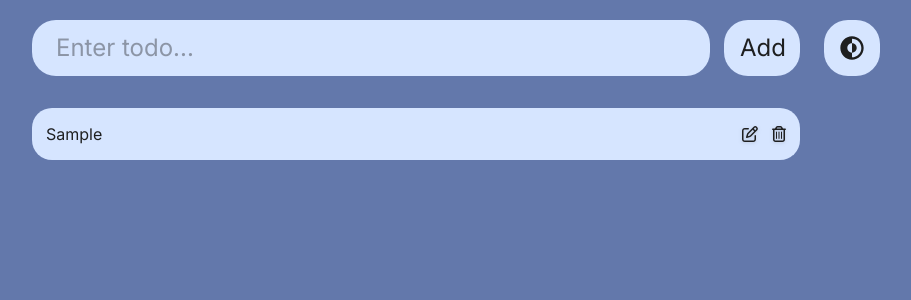
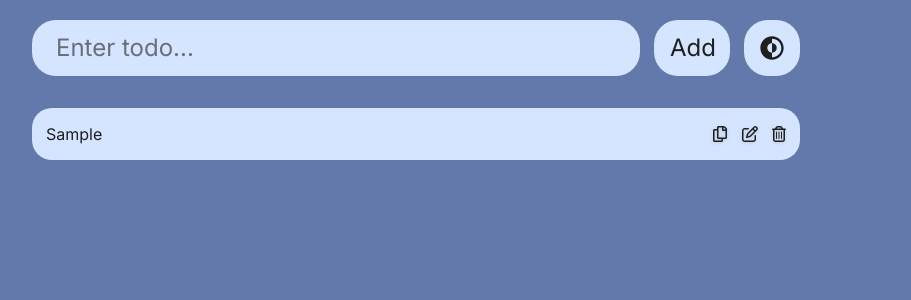
Before and after one commit to rdrxn1/react-todo-list, a Next.js app: page / in a window 1280 px wide. Both pictures are taken after typing "Sample" into the empty fields and a click on the button "Add". Shown: the top 300 px of the page, without its empty margins (224-1135 px from the left). Built offline with nearby package versions, Linux system fonts and the light colour scheme.

Commit message:
Revised the dark mode implementation to use 'next-themes' and added a copy button

```diff
--- a/app/components/DarkMode.jsx
+++ b/app/components/DarkMode.jsx
@@ -1,10 +1,12 @@
 import { CgDarkMode } from "react-icons/cg";
-import { useState } from 'react';
+import { useTheme } from 'next-themes'
 
-export default function SVGButton({ toggleTheme }) {
+export default function DarkModeToggle() {
+    const { theme, setTheme } = useTheme()
     return (
-        <div className="absolute top-0 right-44">
-            <button onClick={toggleTheme} className='gap-3.5 bg-bkgcolor text-txtcolor px-3 py-3 mt-5 rounded-3xl transition-opacity duration-200 w-14 h-14 hover:opacity-70'>
+        <div className="relative">
+            <button onClick={() => { setTheme(theme === 'light' ? 'dark' : 'light')}}
+            className='gap-3.5 bg-bkgcolorlight dark:bg-bkgcolor text-txtcolorlight dark:text-txtcolor px-3 py-3 mt-5 rounded-3xl transition-opacity duration-200 w-14 h-14 hover:opacity-70'>
                 <CgDarkMode className='w-7 h-7 mx-auto'/>
             </button>
         </div>
--- a/app/components/TodoCard.jsx
+++ b/app/components/TodoCard.jsx
@@ -1,14 +1,21 @@
 import { useRef } from 'react';
 import { FontAwesomeIcon } from '@fortawesome/react-fontawesome'
 import { faPenToSquare, faTrashCan } from '@fortawesome/free-regular-svg-icons'
+import { FaRegCopy } from "react-icons/fa";
 
 export default function TodoCard(props) {
-  const {children, handleDeleteTodos, index, handleEditTodos} = props
+  const {children, handleDeleteTodos, index, handleEditTodos, handleCopyTodos} = props
   return (
-    <li className='todoItem bg-bkgcolor text-txtcolor'>
+    <li className='todoItem bg-bkgcolorlight dark:bg-bkgcolor text-txtcolorlight dark:text-txtcolor'>
         {children}
         <div
-        className = 'actionsContainer bg-bkgcolor'>
+        className = 'actionsContainer bg-bkgcolorlight dark:bg-bkgcolor'>
+          <button
+            onClick={() => {
+              handleCopyTodos(index)
+            }}>
+            <FaRegCopy className='bg-transparent drop-shadow'/>
+          </button>
         <button
         onClick={() => {
           handleEditTodos(index)
--- a/app/components/TodoInput.jsx
+++ b/app/components/TodoInput.jsx
@@ -1,11 +1,12 @@
 import { useState } from 'react';
 import { useRef } from 'react';
-import { press2P } from '@/app/ui/fonts';
+import { useTheme } from 'next-themes'
+import DarkModeToggle from './DarkMode.jsx';
 import '@/app/index.css';
 
 
 export default function TodoInput(props) {
-    const { handleAddTodos, todoValue, setTodoValue } = props
+    const { handleAddTodos, todoValue, setTodoValue, toggleTheme } = props
     const buttonRef = useRef(null);
     const handleKeyDown = (event) => {
         if (event.key === 'Enter') {
@@ -13,13 +14,14 @@ export default function TodoInput(props) {
         }
       };
   return (
-    <div    className='flex items-stretch max-w-screen-md w-full mx-auto gap-3.5'>
+    <div className='mr-3.5 ml-3.5'>
+    <div    className='flex items-stretch max-w-screen-md mx-auto gap-3.5'>
         <input value={todoValue}
                onChange={(e) => setTodoValue(e.target.value)}
                onKeyDown={handleKeyDown}
-               className={`bg-bkgcolor text-txtcolor text-2xl mb-8 mt-5 py-3 pr-4 pl-6 w-full outline-none rounded-3xl placeholder-txtcolor placeholder-opacity-40`} placeholder="Enter todo..."/>
+               className={`bg-bkgcolorlight dark:bg-bkgcolor text-txtcolorlight dark:text-txtcolor text-2xl mb-8 mt-5 py-3 pr-4 pl-6 w-full outline-none rounded-3xl placeholder-txtcolorlight dark:placeholder-txtcolor placeholder-opacity-60 dark:placeholder-opacity-30`} placeholder="Enter todo..."/>
        <button ref={buttonRef}
-               className={`bg-bkgcolor text-txtcolor text-2xl mb-8 mt-5 py-3 pr-3.5 pl-4 rounded-3xl transition-opacity duration-200 hover:opacity-80`}
+               className={`bg-bkgcolorlight dark:bg-bkgcolor text-txtcolorlight dark:text-txtcolor text-2xl mb-8 mt-5 py-3 pr-3.5 pl-4 rounded-3xl transition-opacity duration-200 hover:opacity-80`}
                onClick={()=>{
                 if(todoValue !== '') {
                handleAddTodos(todoValue)
@@ -28,6 +30,8 @@ export default function TodoInput(props) {
        }}>
                Add
        </button>
+       <DarkModeToggle/>
+    </div>
     </div>
   );
 }
--- a/app/index.css
+++ b/app/index.css
@@ -2,35 +2,8 @@
 @tailwind components;
 @tailwind utilities;
 
-@media (prefers-color-scheme: light) {
-  :root {
-    --color-bkgcolor: 218deg 100% 92%;
-    --color-mainbkgcolor: 223deg 30% 53%;
-    --color-txtcolor: 210deg 3% 12%;
-    --color-buttonnaccent: 82deg 99% 70%;
-  }
-}
 
-@media (prefers-color-scheme: dark) {
-  :root {
-    --color-mainbkgcolor: 221deg 26% 6%;
-    --color-bkgcolor: 223deg 26% 10%;
-    --color-txtcolor: 215deg 28% 91%;
-    --color-buttonnaccent: 82deg 99% 70%;
-  }
-}
-  [data-theme="dark"] {
-    --color-mainbkgcolor: 221deg 26% 6%;
-    --color-bkgcolor: 223deg 26% 10%;
-    --color-txtcolor: 30deg 100% 100%;
-    --color-buttonnaccent: 82deg 99% 70%;
-  }
-  [data-theme="light"] {
-    --color-bkgcolor: 218deg 100% 92%;
-    --color-mainbkgcolor: 223deg 30% 53%;
-    --color-txtcolor: 210deg 3% 12%;
-    --color-buttonnaccent: 82deg 99% 70%;
-  }
+
   .todoItem {
     display: flex;
     align-items: center;
--- a/app/layout.jsx
+++ b/app/layout.jsx
@@ -5,25 +5,15 @@ import '@fortawesome/fontawesome-svg-core/styles.css'
 import { config } from '@fortawesome/fontawesome-svg-core'
 import { inter } from '@/app/ui/fonts';
 import "./index.css";
+import { ThemeProvider } from 'next-themes'
 config.autoAddCss = false;
 
-export default function RootLayout({ children }) {
-
-  const [theme, setTheme] = useState('dark'); // Default theme is dark
-  const mainDivRef = useRef(null);
-
-  function toggleTheme() {
-    const newTheme = theme === 'dark' ? 'light' : 'dark';
-    setTheme(newTheme);
-    if (mainDivRef.current) {
-        mainDivRef.current.setAttribute('data-theme', newTheme);
-    }
-}
+export default function RootLayout({children }) {
 
   return (
-    <html lang="en" ref={mainDivRef} className="bg-mainbkgcolor">
-      <body className={`${inter.className}`}>{children}
-      <SVGButton toggleTheme={toggleTheme}/>
+    <html lang="en" suppressHydrationWarning>
+      <body className={`${inter.className} bg-mainbkgcolorlight dark:bg-mainbkgcolor`}>
+      <ThemeProvider attribute="class" defaultTheme="system">{children}</ThemeProvider>
       </body>
     </html>
   );
--- a/app/page.jsx
+++ b/app/page.jsx
@@ -2,7 +2,6 @@
 import { useState, useEffect } from "react";
 import TodoInput from "./components/TodoInput";
 import TodoList from "./components/TodoList";
-import SVGButton from "./components/DarkMode.jsx";
 import '@/app/index.css'
 
 export default function Page() {
@@ -31,6 +30,11 @@ export default function Page() {
         handleDeleteTodos(index);
     }
 
+    function handleCopyTodos(index) {
+        const todo = todos[index];
+        window.navigator.clipboard.writeText(todo);
+    }
+
     useEffect(() => {
         if (!localStorage) {
             return;
@@ -51,6 +55,7 @@ export default function Page() {
             <TodoList
                 handleEditTodos={handleEditTodos}
                 handleDeleteTodos={handleDeleteTodos}
+                handleCopyTodos={handleCopyTodos}
                 todos={todos}
             />
         </div>
--- a/package.json
+++ b/package.json
@@ -13,6 +13,7 @@
     "@fortawesome/free-regular-svg-icons": "^6.5.2",
     "@fortawesome/react-fontawesome": "^0.2.0",
     "next": "14.2.3",
+    "next-themes": "^0.3.0",
     "react": "^18",
     "react-dom": "^18",
     "react-icons": "^5.2.0"
--- a/tailwind.config.js
+++ b/tailwind.config.js
@@ -1,6 +1,6 @@
 /** @type {import('tailwindcss').Config} */
 module.exports = {
-  darkMode: 'selector',
+  darkMode: 'class',
   content: [
     "./pages/**/*.{js,ts,jsx,tsx,mdx}",
     "./components/**/*.{js,ts,jsx,tsx,mdx}",
@@ -14,10 +14,13 @@ module.exports = {
           "conic-gradient(from 180deg at 50% 50%, var(--tw-gradient-stops))",
       },
       colors: {
-        mainbkgcolor: "hsl(var(--color-mainbkgcolor) / <alpha-value>)",
-        bkgcolor: "hsl(var(--color-bkgcolor) / <alpha-value>)",
-        txtcolor: 'hsl(var(--color-txtcolor) / <alpha-value>)',
-        buttonnaccent: 'hsl(var(--color-buttonnaccent) / <alpha-value>)',
+        'mainbkgcolor': '#0C0E13',
+        'mainbkgcolorlight': '#6378AB',
+        'bkgcolor': '#131720',
+        'bkgcolorlight': '#D6E5FF',
+        'txtcolor': '#FFFFFF',
+        'txtcolorlight': '#1E1F1F',
+        'buttonnaccent': '#FFD700',
       },
   },
   },
```
Also changed, not shown: 1 other file (tests, documents, lock files or other folders).
